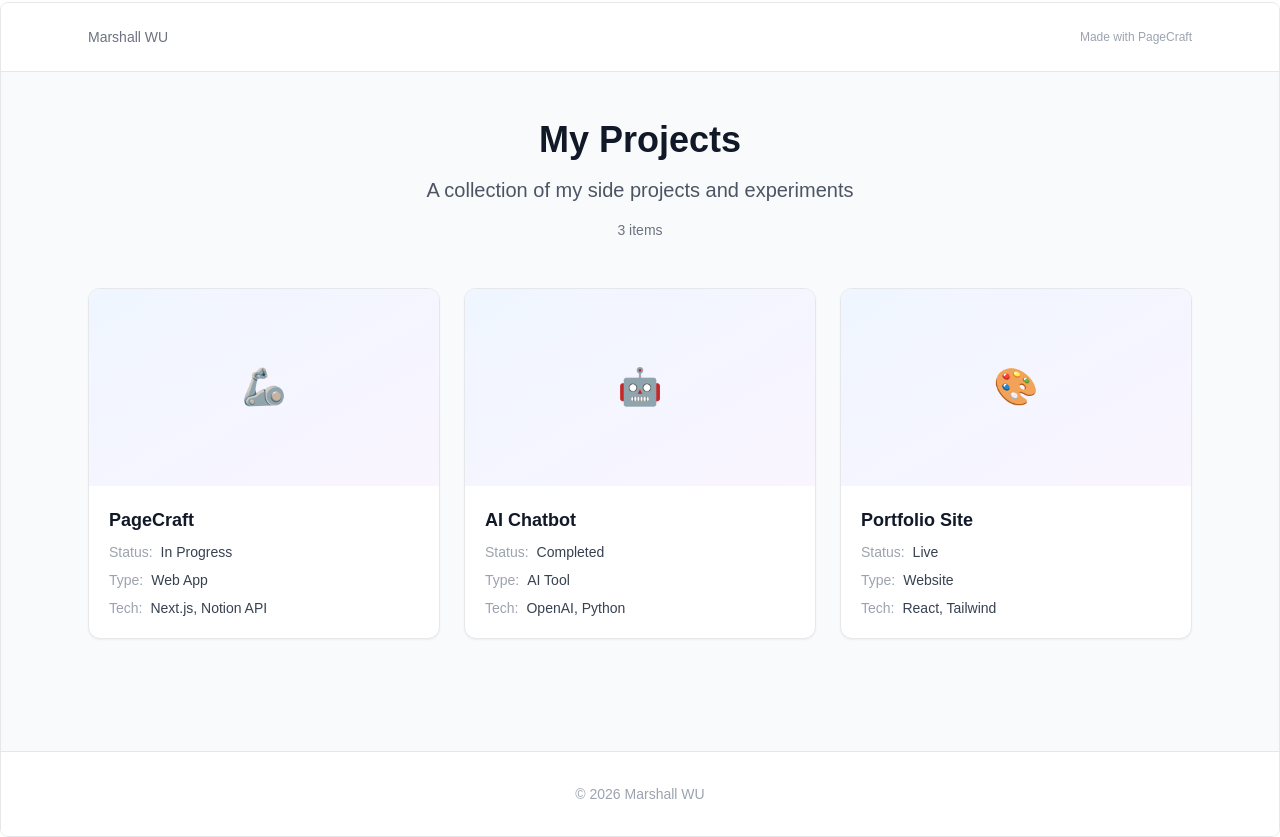
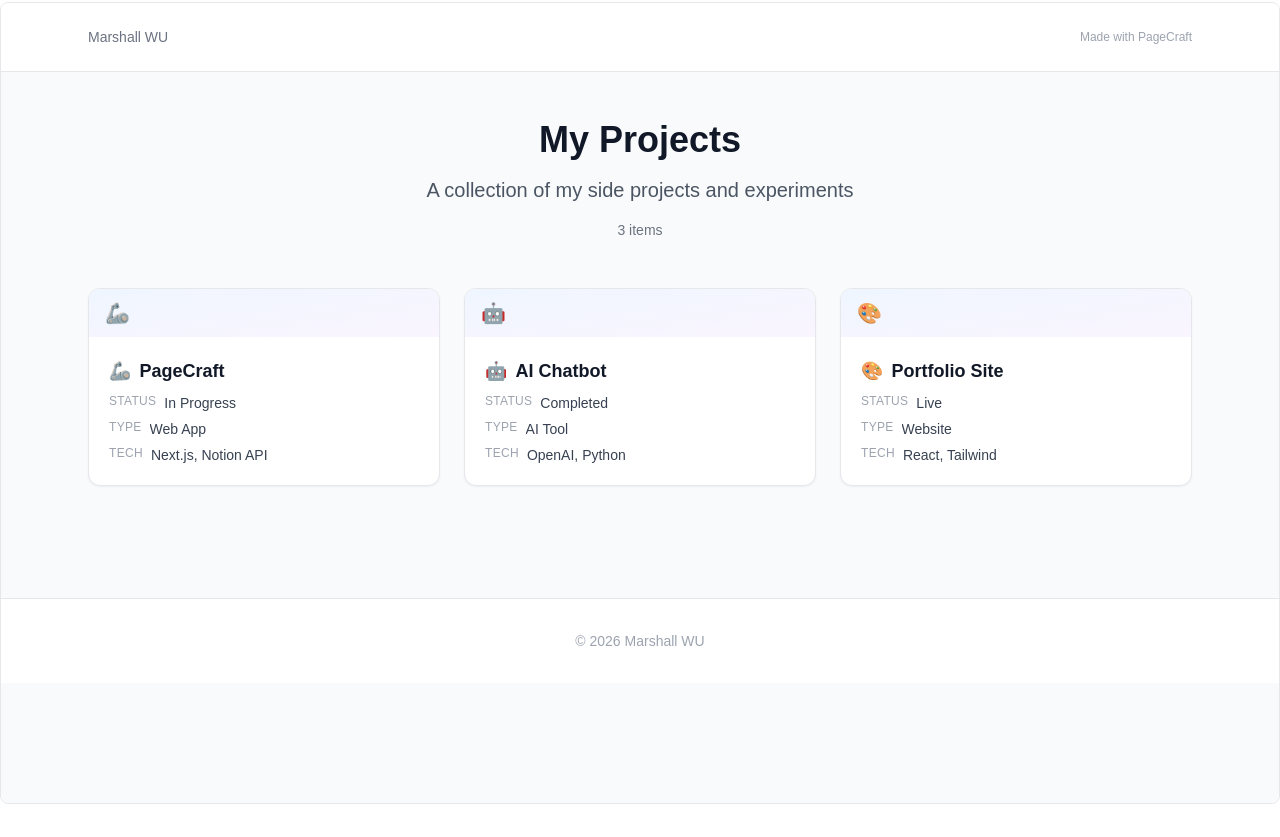
Before and after one commit to ThisIsBarney/pagecraft, a Next.js app: page /examples in a window 1280 px wide. Shown: the part 1038-1875 px from the top of the page. After the commit the page ends 1842 px from the top, so only its background shows below. Built offline with nearby package versions, Linux system fonts and the light colour scheme.

Commit message:
Optimize database card layout - smaller icon, compact design

```diff
--- a/src/components/templates/DatabaseTemplate.tsx
+++ b/src/components/templates/DatabaseTemplate.tsx
@@ -45,11 +45,11 @@ export function DatabaseTemplate({ content, author }: DatabaseTemplateProps) {
               href={entry.url}
               target="_blank"
               rel="noopener noreferrer"
-              className="group bg-white rounded-xl shadow-sm border border-gray-200 overflow-hidden hover:shadow-md transition-shadow"
+              className="group bg-white rounded-xl shadow-sm border border-gray-200 overflow-hidden hover:shadow-md transition-shadow flex flex-col"
             >
-              {/* Cover Image */}
+              {/* Cover Image - 减小高度 */}
               {entry.cover ? (
-                <div className="aspect-video bg-gray-100 overflow-hidden">
+                <div className="aspect-[16/9] bg-gray-100 overflow-hidden">
                   {/* eslint-disable-next-line @next/next/no-img-element */}
                   <img
                     src={entry.cover}
@@ -57,20 +57,24 @@ export function DatabaseTemplate({ content, author }: DatabaseTemplateProps) {
                     className="w-full h-full object-cover group-hover:scale-105 transition-transform duration-300"
                   />
                 </div>
-              ) : (
-                <div className="aspect-video bg-gradient-to-br from-blue-50 to-purple-50 flex items-center justify-center">
-                  <span className="text-4xl">{entry.icon || "📄"}</span>
+              ) : entry.icon ? (
+                // 有图标但没有封面 - 小图标样式
+                <div className="h-12 bg-gradient-to-br from-blue-50 to-purple-50 flex items-center px-4">
+                  <span className="text-xl mr-2">{entry.icon}</span>
                 </div>
-              )}
+              ) : null}
 
               {/* Content */}
-              <div className="p-5">
+              <div className="p-5 flex-1">
                 <h3 className="font-semibold text-lg text-gray-900 mb-2 group-hover:text-blue-600 transition-colors">
+                  {entry.icon && !entry.cover ? (
+                    <span className="mr-2">{entry.icon}</span>
+                  ) : null}
                   {entry.title}
                 </h3>
 
                 {/* Properties */}
-                <div className="space-y-2">
+                <div className="space-y-1.5">
                   {Object.entries(entry.properties)
                     .filter(([key, value]) => {
                       // 过滤掉空值和标题字段
@@ -78,10 +82,10 @@ export function DatabaseTemplate({ content, author }: DatabaseTemplateProps) {
                       if (key.toLowerCase() === "name") return false;
                       return true;
                     })
-                    .slice(0, 3) // 最多显示3个属性
+                    .slice(0, 4) // 最多显示4个属性
                     .map(([key, value]) => (
                       <div key={key} className="flex items-start gap-2 text-sm">
-                        <span className="text-gray-400 shrink-0">{key}:</span>
+                        <span className="text-gray-400 shrink-0 text-xs uppercase tracking-wide">{key}</span>
                         <span className="text-gray-700 truncate">{value}</span>
                       </div>
                     ))}
```
